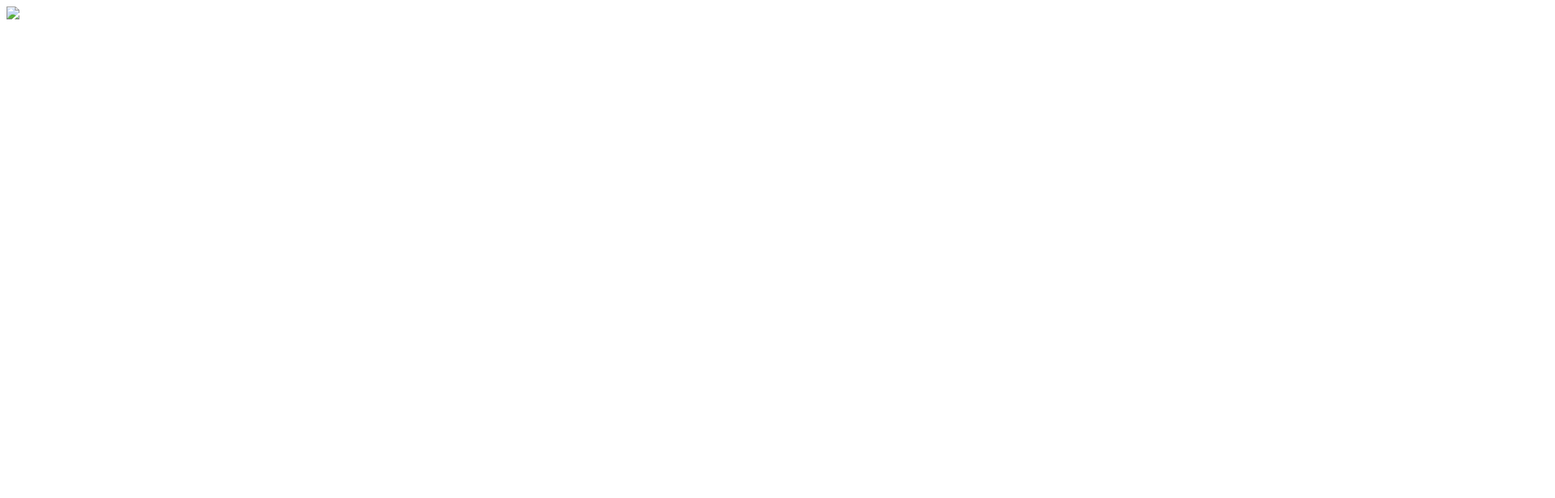
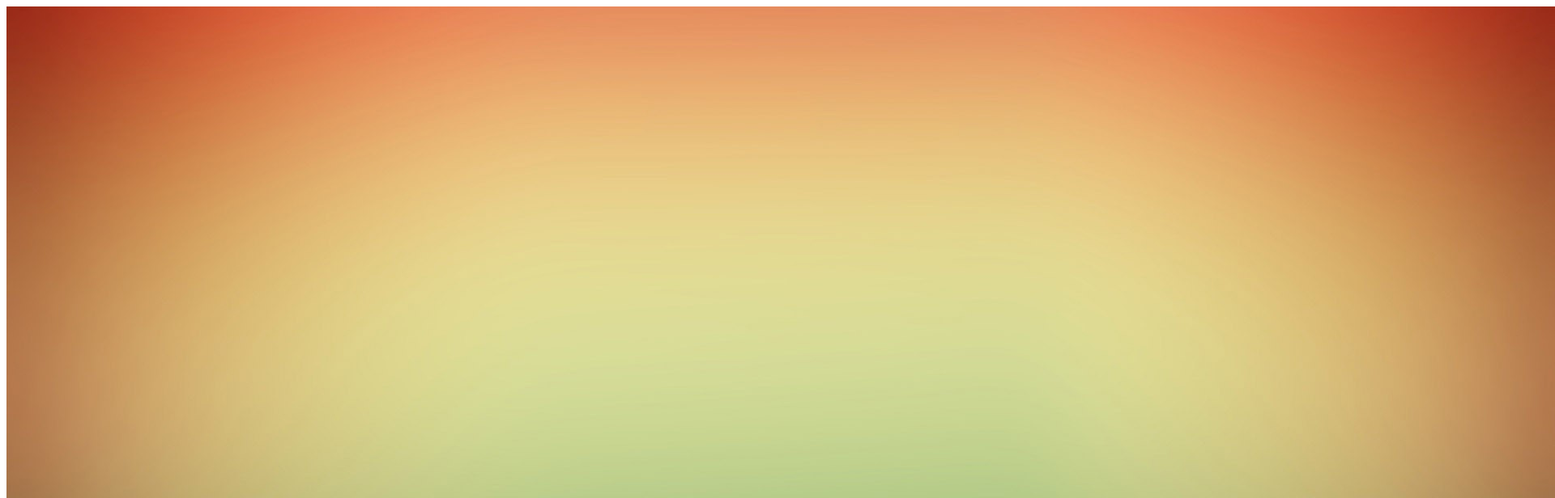
Before and after one commit to RichieC01/3DProfile, a plain HTML site: page index.html in a window 1280 px wide. Shown: the top 616 px of the page at 81% size, 1920 px wide, since content can reach past the window. Drawn offline with Linux system fonts and the light colour scheme.

Commit message:
Update index.html

```diff
--- a/index.html
+++ b/index.html
@@ -8,7 +8,7 @@
 <body>
     <a-scene>
         <a-assets>
-            <img id="b-sunrise" src="green-and-orange-gradient-9814.jpg">
+            <img id="b-sunrise" src="gr-o.jpg">
         </a-assets>
 
         <a-sky src="#b-sunrise"></a-sky>
```
